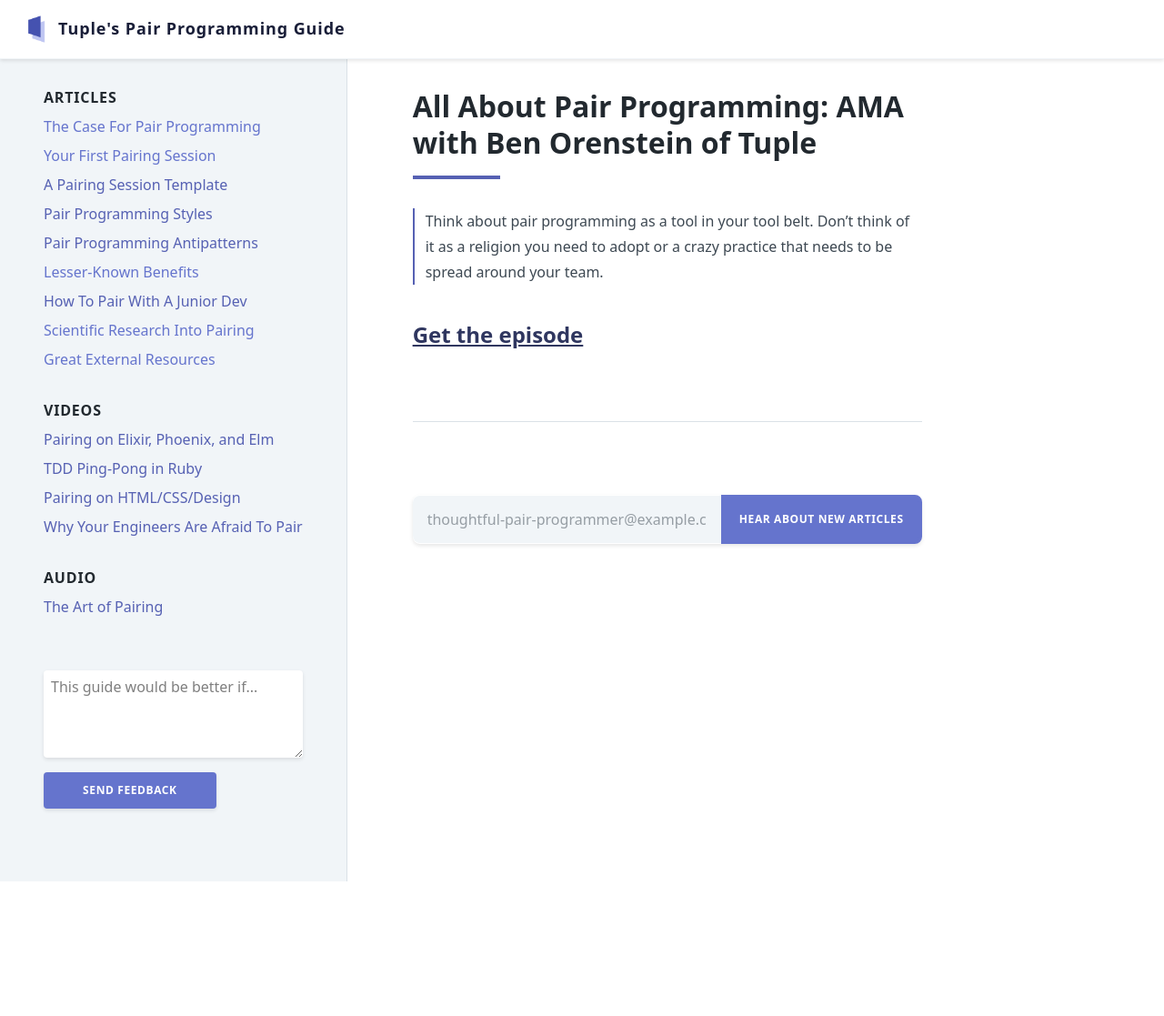
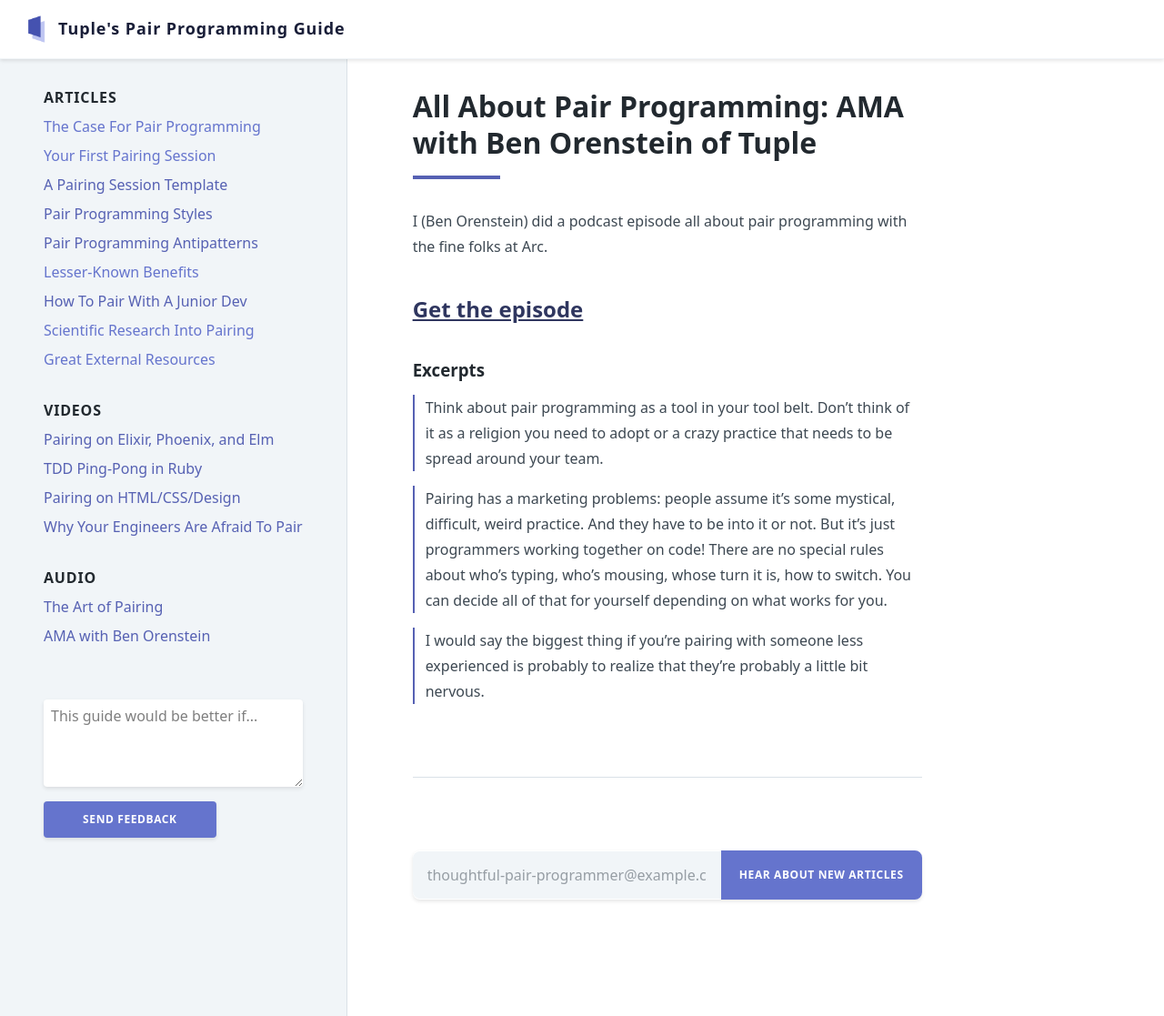
Before and after one commit to tupleapp/pair-programming-guide, a Jekyll site: the page built from _pages/arc.md, in a window 1280 px wide. Shown: the whole page at 91% size. Built offline with Jekyll 4.4.1, drawn with Linux system fonts in a browser that asks for light colours; our own code applies the rules of GitHub Pages for plain Markdown files; comment, search, counter and statistics services are not loaded; before the commit the page ends 969 px from its top, so only the background shows below that.

Commit message:
fix broken ama link

```diff
--- a/_config.yml
+++ b/_config.yml
@@ -16,9 +16,7 @@
 title: Tuple's Pair Programming Guide
 email: your-email@example.com
 description: >- # this means to ignore newlines until "baseurl:"
-  Write an awesome description for your new site here. You can edit this
-  line in _config.yml. It will appear in your document head meta (for
-  Google search results) and in your feed.xml site description.
+  A comprehensive guide for thoughtful developers who want to pair well.
 # url: "https://tuple.app" # the base hostname & protocol for your site, e.g. http://example.com
 baseurl: "/pair-programming-guide" # the subpath of your site, e.g. /blog
 twitter_username: pairwithtuple
--- a/_includes/nav.html
+++ b/_includes/nav.html
@@ -65,6 +65,9 @@
       <li class="mb-3 leading-tight"><a
           href="/pair-programming-guide/full-stack-radio-podcast"
           class="no-underline">The Art of Pairing</a></li>
+      <li class="mb-3 leading-tight"><a
+          href="/pair-programming-guide/arc"
+          class="no-underline">AMA with Ben Orenstein</a></li>
     </ul>
 
     <div class="max-w-xs pt-12 pb-4">
--- a/_pages/arc.md
+++ b/_pages/arc.md
@@ -1,13 +1,23 @@
 ---
 layout: default
-title: All About Pair Programming: AMA with Ben Orenstein
+title: All About Pair Programming, an AMA with Ben Orenstein
 permalink: /arc
+meta: Ben talking about pair programming with Arc
 ---
 
 # All About Pair Programming: AMA with Ben Orenstein of Tuple
 
 <div class="border-t-4 border-indigo-dark w-24 mt-4 mb-8"></div>
 
+I (Ben Orenstein) did a podcast episode all about pair programming with the fine folks at Arc.
+
+## [Get the episode](https://arc.dev/blog/podcast-ep25-tuple-ben-orenstein-pair-programming-9bop8zl5t8)
+
+
+### Excerpts
+
 > Think about pair programming as a tool in your tool belt. Don't think of it as a religion you need to adopt or a crazy practice that needs to be spread around your team.
 
-## [Get the episode](https://arc.dev/blog/podcast-ep25-tuple-ben-orenstein-pair-programming-9bop8zl5t8)
+> Pairing has a marketing problems: people assume it's some mystical, difficult, weird practice. And they have to be into it or not. But it's just programmers working together on code! There are no special rules about who's typing, who's mousing, whose turn it is, how to switch. You can decide all of that for yourself depending on what works for you.
+
+> I would say the biggest thing if you're pairing with someone less experienced is probably to realize that they're probably a little bit nervous.
```
